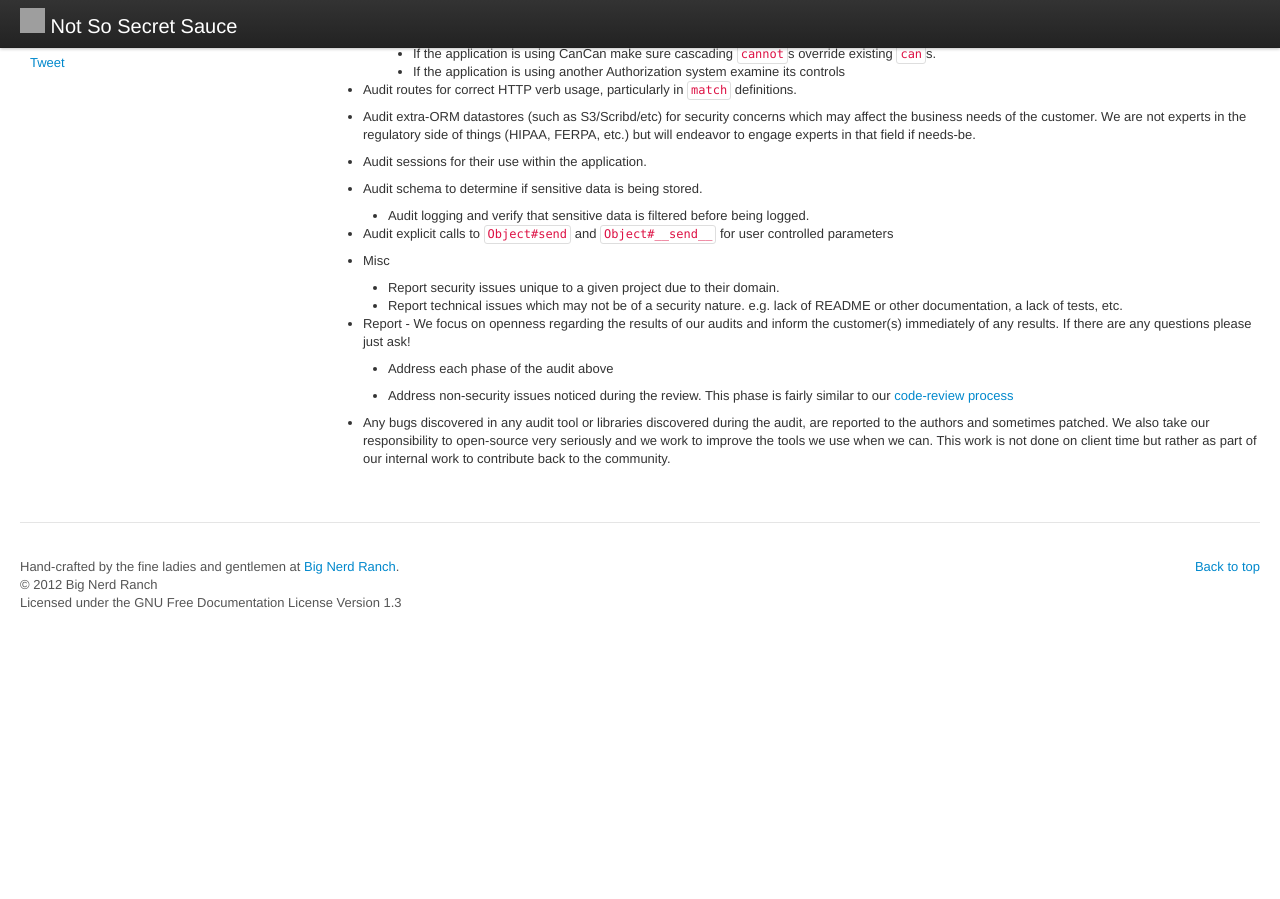
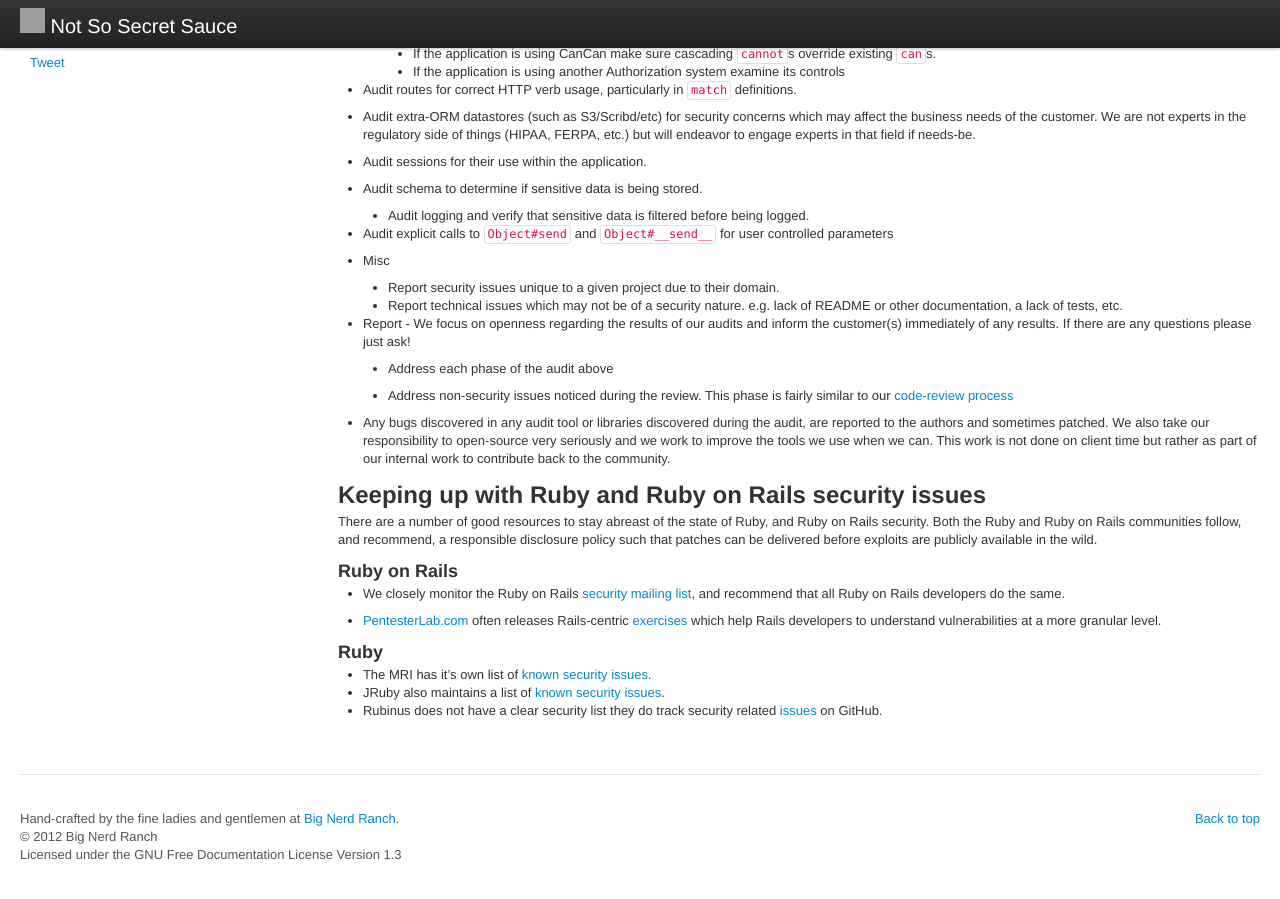
Before and after one commit to daveworth/not-so-secret-sauce, a Jekyll site: the page built from topics/security-audit-process.md, in a window 1280 px wide and 900 px high, scrolled down 594 px. Built offline with Jekyll 4.4.1, drawn with Linux system fonts in a browser that asks for light colours; nearby versions of some CDN libraries; comment, search, counter and statistics services are not loaded; before the commit the page ends 1242 px from its top, so only the background shows below that; grey boxes are pictures that could not be loaded.

Commit message:
add security resources to NSS

```diff
--- a/topics/security-audit-process.md
+++ b/topics/security-audit-process.md
@@ -93,3 +93,26 @@ security audits to catch such subtleties before they are put into production.
   improve the tools we use when we can.  This work is not done on client
   time but rather as part of our internal work to contribute back to the
   community.
+
+## Keeping up with Ruby and Ruby on Rails security issues
+
+There are a number of good resources to stay abreast of the state of Ruby, and
+Ruby on Rails security.  Both the Ruby and Ruby on Rails communities follow, and
+recommend, a responsible disclosure policy such that patches can be delivered
+before exploits are publicly available in the wild.
+
+### Ruby on Rails
+
+* We closely monitor the Ruby on Rails [security mailing list](https://groups.google.com/forum/?fromgroups#!forum/rubyonrails-security),
+  and recommend that all Ruby on Rails developers do the same.
+
+* [PentesterLab.com](https://www.pentesterlab.com) often releases
+  Rails-centric [exercises](https://www.pentesterlab.com/exercises) which help
+  Rails developers to understand vulnerabilities at a more granular level.
+
+### Ruby
+
+* The MRI has it's own list of [known security issues](http://www.ruby-lang.org/en/security/).
+* JRuby also maintains a list of [known security issues](http://jruby.org/security).
+* Rubinus does not have a clear security list they do track security related
+  [issues](https://github.com/rubinius/rubinius/issues?labels=security&page=1&state=open) on GitHub.
```
